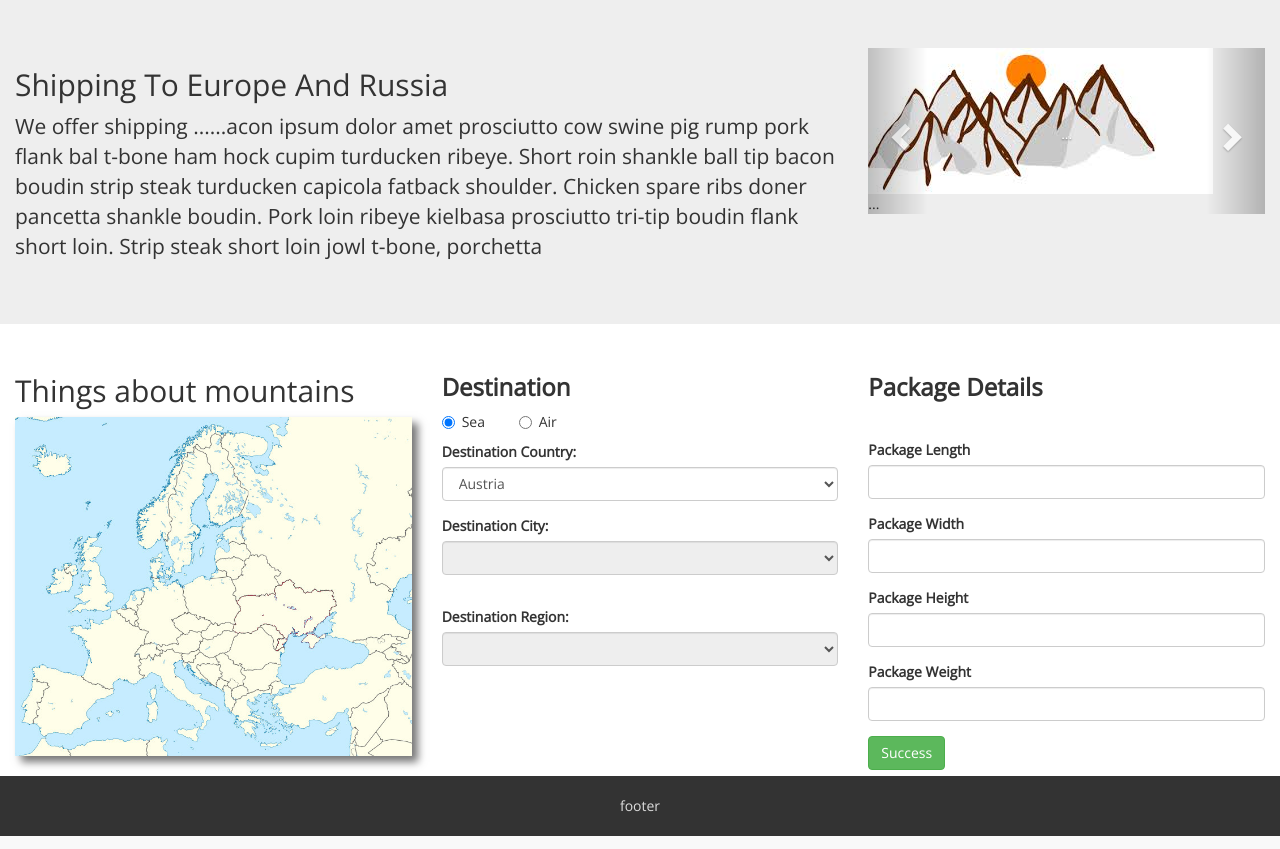
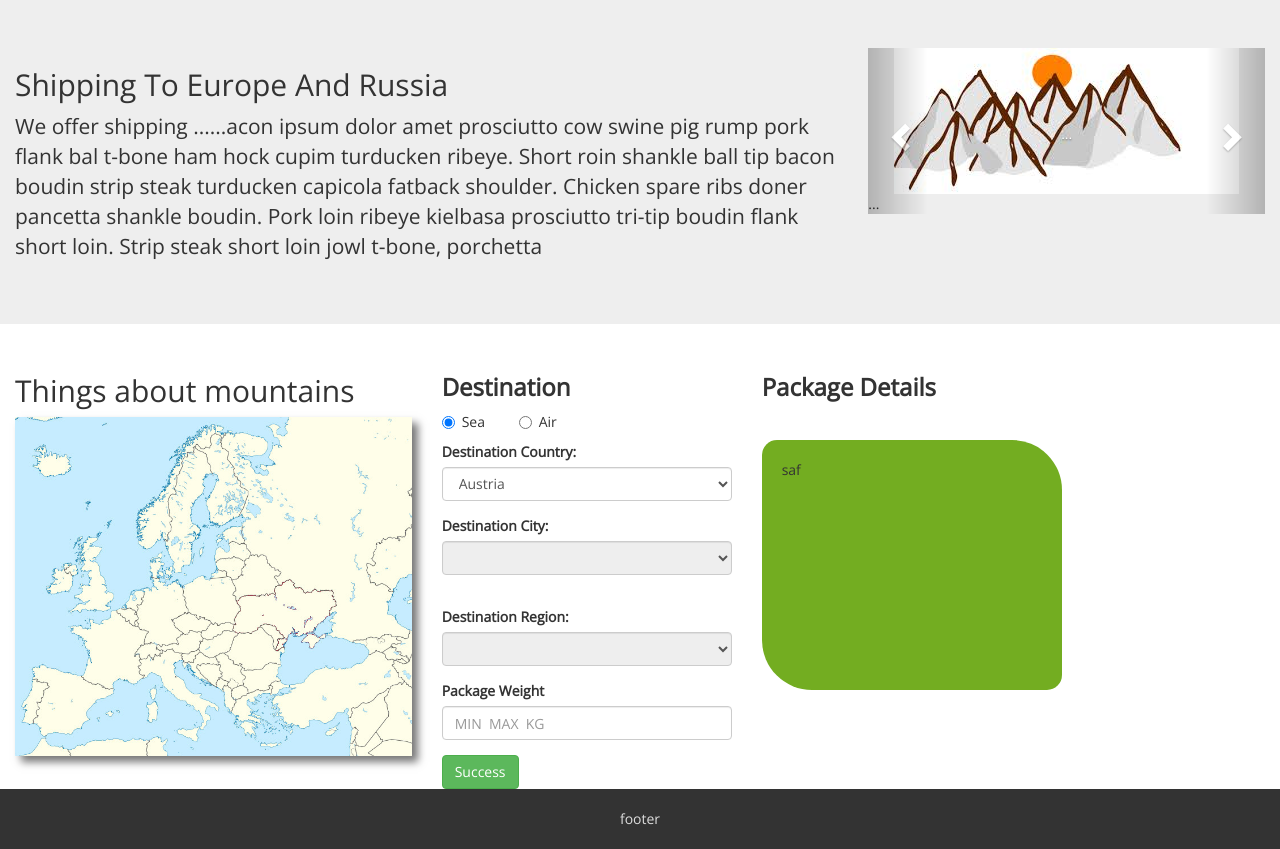
Before and after one commit to sebastian-cic/boot_tutorial, a PHP site: page / in a window 1280 px wide. Shown: the part 60-909 px from the top of the page. Run offline with PHP 8.4, Linux system fonts and the light colour scheme; lists and menus that the app fills with data are empty.

Commit message:
js for calculating cost

```diff
--- a/css/app.css
+++ b/css/app.css
@@ -21,3 +21,21 @@ article img{
 .packageHeader{
 	margin-bottom: 40px;
 }
+
+.resultDisplay{
+
+    border-radius: 15px 50px;
+    background: #73AD21;
+    padding: 20px;
+    width: 300px;
+    height: 250px;
+
+}
+
+.carousel-inner > .item > img, .carousel-inner > .item > a > img {
+    display: block;
+    height: auto;
+    line-height: 1;
+    margin: 0 auto;
+    max-width: 100%;
+}
--- /dev/null
+++ b/img/desktop.ini
@@ -0,0 +1,2 @@
+[LocalizedFileNames]
+220px-Flag_of_Croatia.svg.png=@220px-Flag_of_Croatia.svg,0
--- a/index.html
+++ b/index.html
@@ -34,7 +34,7 @@
 								</div>
 							</div>
 							<div class="item">
-								<img alt="..." class="img-responsive" src="img/mnt3.jpg">
+								<img alt="..." class="img-responsive" src="img/220px-Flag_of_Croatia.svg.png">
 								<div class="carousel-caption">
 									asdffdasd
 								</div>
@@ -53,7 +53,7 @@
 					<h2>Things about mountains</h2><img src="img/europe.jpg">
 				</article>
 			</section>
-			<section class="col-sm-3 col-md-4 range-list">
+			<section class="col-sm-2 col-md-3 range-list">
 				<h3 class="destinationHeader"><b>Destination</b></h3>
 				<div class="radio">
 					<label class="radio-inline"><input checked id="radioSea" name="radioAirSea" type="radio" value="sea"> Sea</label>
@@ -63,7 +63,6 @@
 				</div>
 				<div class="form-group">
 					<label for="destinationCountrySelectList">Destination Country:</label> <select class="form-control" id="destinationCountrySelectList">
-					<option></option>
 					</select>
 				</div>
 
@@ -77,9 +76,18 @@
 						<option></option>
 					</select>
 				</div>
+				<div class="form-group">
+					<label for="packageWeight">Package Weight</label> <input class="form-control" id="weight" name="packageWeight" type="number">
+				</div><button class="btn btn-success" onclick="calcPrice()" type="button">Success</button>
 			</section>
-			<section class="col-sm-3 col-md-4 range-list">
+
+			<section class="col-sm-2 col-md-3 range-list">
 				<h3 class="packageHeader"><b>Package Details</b></h3>
+				<div class="resultDisplay">
+					<lablel> saf</lablel>
+				</div>
+				<!--
+
 				<div class="form-group">
 					<label for="packageLenght">Package Length</label> <input class="form-control" id="length" name="packageLength" type="number">
 				</div>
@@ -88,10 +96,10 @@
 				</div>
 				<div class="form-group">
 					<label for="packageHeight">Package Height</label> <input class="form-control" id="height" name="packageHeight" type="number">
-				</div>
-				<div class="form-group">
-					<label for="packageWeight">Package Weight</label> <input class="form-control" id="weight" name="packageWeight" type="number">
-				</div><button class="btn btn-success" onclick="test()" type="button">Success</button>
+				</div> -->
+
+			</section>
+			<section class="col-sm-2 col-md-2 range-list">
 			</section>
 		</div>
 	</div>
--- a/js/app.js
+++ b/js/app.js
@@ -23,6 +23,9 @@ var pysankaAir = [];
 var polimexSea = [];
 var polimexAir = [];
 var listAllCountries = [];
+var listAllDestinations = [];
+
+listAllDestinations = russiaCityAir.concat(russiaRegionAir, russianCitySea, pysankaSea, pysankaAir, polimexAir, polimexSea);
 
 // polimex air parcels
 polimexAir.push(new PopRegion("Austria", 11.00, false, 25.00, 1, 30, "5-14 business days", "Polimex"));
@@ -309,6 +312,8 @@ russiaRegionAir.push(new PopRegion("Sakhalinskaya obl.", 19.95, false, 25.00, 5,
 listAllCountries = polimexSea.concat(pysankaSea);
 listAllCountries.push(new PopRegion("Russia"));
 
+listAllDestinations = russiaCityAir.concat(russiaRegionAir, russianCitySea, pysankaSea, pysankaAir, polimexAir, polimexSea);
+
 function disableCitySelectMenu() {
 	"use strict";
 	$("#destinationCitySelectList").attr("disabled", true);
@@ -383,11 +388,11 @@ function compare(a, b) {
 }
 //Alphabetize
 listAllCountries.sort(compare);
-var i = 0;
+/*var i = 0;
 for (i = 0; i < listAllCountries.length; i += 1) {
-    console.log(listAllCountries[i]);
+    //console.log(listAllCountries[i]);
 }
-
+*/
 // populate destination country list and set default
 var  i = 0;
 for (i = 0; i < listAllCountries.length; i += 1) {
@@ -399,24 +404,26 @@ function selectRussiaSea() {
 	"use strict";
 	$("#destinationCitySelectList").empty();
 	$("#destinationRegionSelectList").empty();
-	$("#destinationCitySelectList").append('<option value=' + "default" + '>' + "r_SEA" + "</option>'");
+	$("#destinationCitySelectList").append('<option value=' + "default" + '>' + " " + "</option>'");
 	for (i = 0; i < russianCitySea.length; i += 1) {
 		$("#destinationCitySelectList").append('<option value="' + [i] + '">' + russianCitySea[i].region + "</option>'");
 	}
+	$("#destinationCitySelectList").val('0');
 }
 
 function selectRussiaAir() {
 	"use strict";
 	$("#destinationCitySelectList").empty();
-	$("#destinationCitySelectList").append('<option value=' + "default" + '>' + "R_cityAir" + "</option>'");
+	$("#destinationCitySelectList").append('<option value=' + "default" + '>' + " " + "</option>'");
 	for (i = 0; i < russiaCityAir.length; i += 1) {
 		$("#destinationCitySelectList").append('<option value="' + [i] + '">' + russiaCityAir[i].region + "</option>'");
 	}
 	$("#destinationRegionSelectList").empty();
-	$("#destinationRegionSelectList").append('<option value=' + "default" + '>' + "r_AIRREG" + "</option>'");
+	$("#destinationRegionSelectList").append('<option value=' + "default" + '>' + " " + "</option>'");
 	for (i = 0; i < russiaRegionAir.length; i += 1) {
 		$("#destinationRegionSelectList").append('<option value="' + [i] + '">' + russiaRegionAir[i].region + "</option>'");
 	}
+	$("#destinationCitySelectList").val('39');
 }
 
 // Get radio value along with country selection
@@ -452,8 +459,9 @@ $("#destinationCountrySelectList").change(function () {
     if (selectedText !== "Russia") {
 		disableCitySelectMenu();
 		disableRegionSelectMenu();
+		$("#destinationCitySelectList").empty();
+		$("#destinationRegionSelectList").empty();
     } else {
-		enableCitySelectMenu();
 		if (radioValue === "sea") {
 			enableCitySelectMenu();
 			disableRegionSelectMenu();
@@ -466,18 +474,47 @@ $("#destinationCountrySelectList").change(function () {
 	}
 });
 
-function search(destination, airSeaType, arrayOfAlldestinations) {
+function search(destination, airSeaType) {
+	"use strict";
 	var i, packageType;
 	if (airSeaType === 'sea') {
 		packageType = true;
 	} else if (airSeaType === 'air') {
 		packageType = false;
 	}
-    for (i = 0; i < arrayOfAlldestinations.length; i++) {
-        if (arrayOfAlldestinations[i].region === destination && arrayOfAlldestinations[i].seaBool === packageType) {
-            console.log(arrayOfAlldestinations[i]);
-			return arrayOfAlldestinations[i];
-
+    for (i = 0; i < listAllDestinations.length; i += 1) {
+        if (listAllDestinations[i].region === destination && listAllDestinations[i].seaBool === packageType) {
+			return listAllDestinations[i];
         }
     }
 }
+
+//alert(search("Austria", "sea"));
+for (i = 0; i < listAllCountries.length; i += 1) {
+	console.log(listAllCountries.length);
+    /*if (listAllCountries[i].seaBool === false) {
+		console.log(listAllCountries[i]);
+    }*/
+}
+function calcPrice() {
+	"use strict";
+	var packageType, destination, total, destObject, weight;
+	weight = $("#weight").val();
+	if(weight < 1){
+		alert();
+	}
+	packageType = $('input[name=radioAirSea]:checked').val();
+	destination = $("#destinationCountrySelectList").find("option:selected").text();
+	if ($("#destinationCitySelectList").find("option:selected").text() !== " " && destination === "Russia") {
+		destination = $("#destinationCitySelectList").find("option:selected").text();
+	} else if ($("#destinationRegionSelectList").find("option:selected").text() !== " "  && destination === "Russia") {
+		destination = $("#destinationRegionSelectList").find("option:selected").text();
+	}
+
+	destObject = search(destination, packageType);
+	total = destObject.price * weight + destObject.deliveryCharge;
+	console.log(destObject.region, destObject.deliveryCharge, destObject.price);
+	console.log(total);
+}
+
+$("#weight").attr("placeholder", "MIN "+" "+ "MAX " +" "+"KG");
```
Also changed, not shown: img/220px-Flag_of_Croatia.svg.png (added).
